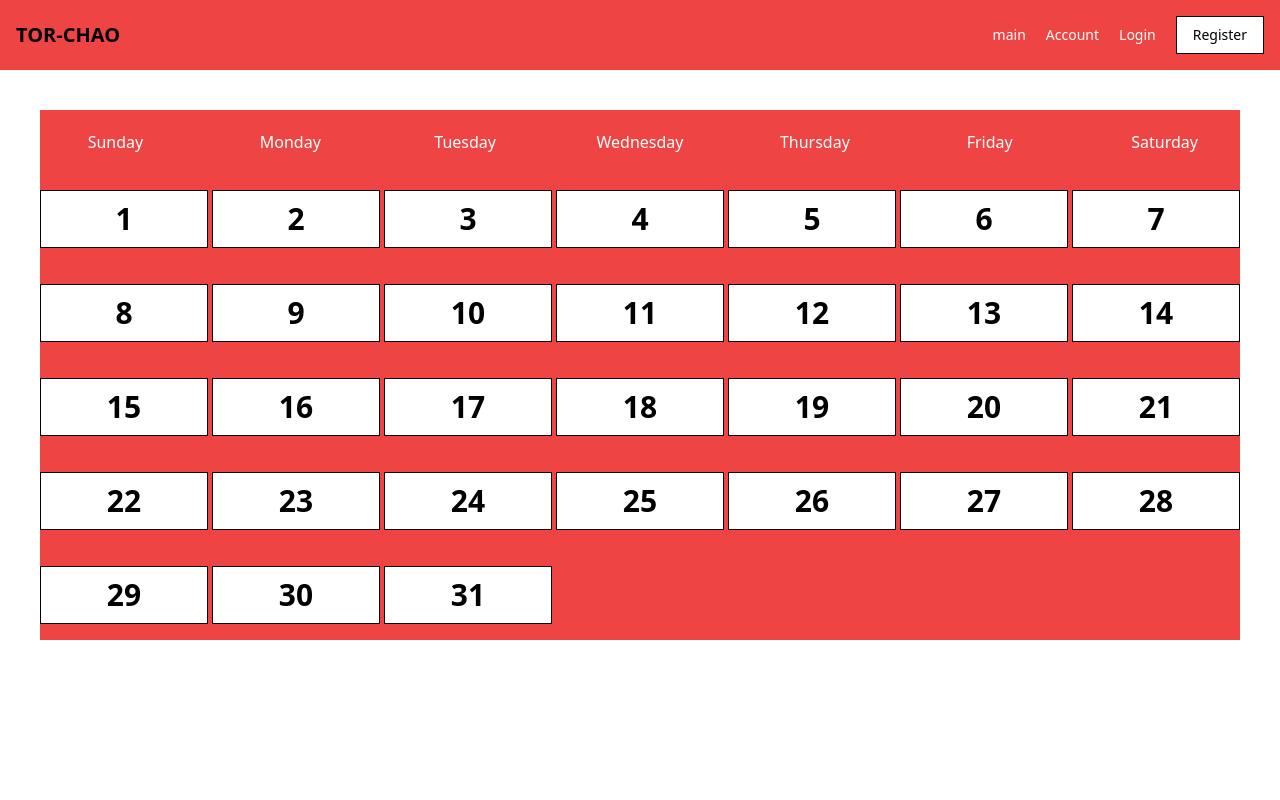
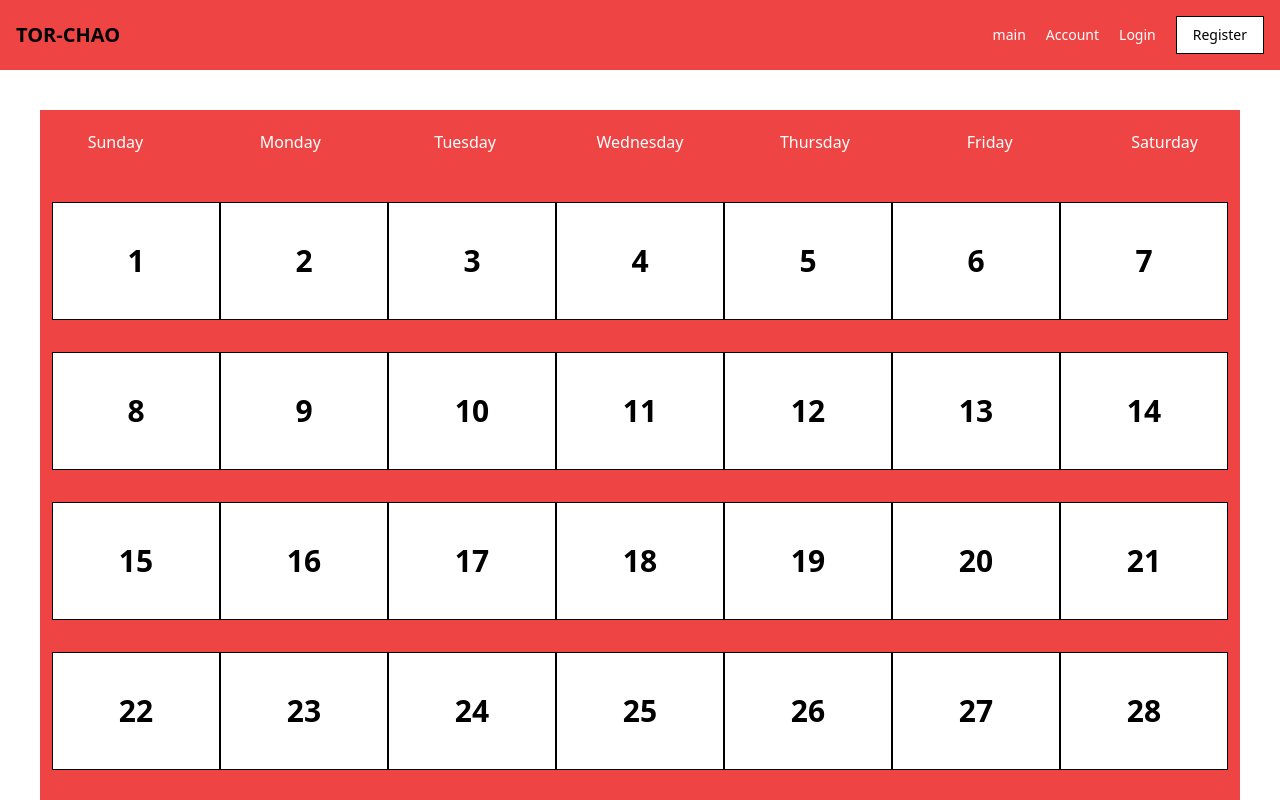
Before and after one commit to bank20baht/tor-chao_web-booking, a Next.js app in the folder frontend/: page / in a window 1280 px wide. Shown: the top 800 px of the page. Built offline with nearby package versions, Linux system fonts and the light colour scheme.

Commit message:
study grid in tailwind css try to create calender view v3

```diff
--- a/frontend/components/CalendarComponent.tsx
+++ b/frontend/components/CalendarComponent.tsx
@@ -1,6 +1,9 @@
-import React from "react";
+import React, { useState } from "react";
+import { useRouter } from "next/router";
 
 const Calendar = (props: any) => {
+  const [active, setActive] = useState(false);
+  const router = useRouter()
   const numbers = Array.from({ length: 31 }, (_, i) => i + 1);
 
   return (
@@ -14,13 +17,16 @@ const Calendar = (props: any) => {
         <p className="flex items-center justify-center h-16 text-white">Friday</p>
         <p className="flex items-center justify-center h-16 text-white">Saturday</p>
       </div>
-      <div className="bg-red-500 w-auto grid grid-cols-7 grid-row-3 gap-1">
-        {numbers.map((n) => (
+      <div className="m-0 p-3 bg-red-500 w-auto grid grid-cols-7 ">
+        {numbers.map((day) => (
           <div
-            key={n}
-            className="py-2.5 inline-block text-center p-5 text-3xl my-4 select-none border border-black rounded-6 font-bold text-black bg-white"
+            key={day}
+            onClick={() => {
+              router.push("/article/" + day)
+            }}
+            className="m-0 hover:bg-black hover:text-white py-10 inline-block text-center text-3xl my-4 select-none border border-black rounded-6 font-bold text-black bg-white"
           >
-            {n}
+            {day}
           </div>
         ))}
       </div>
```
